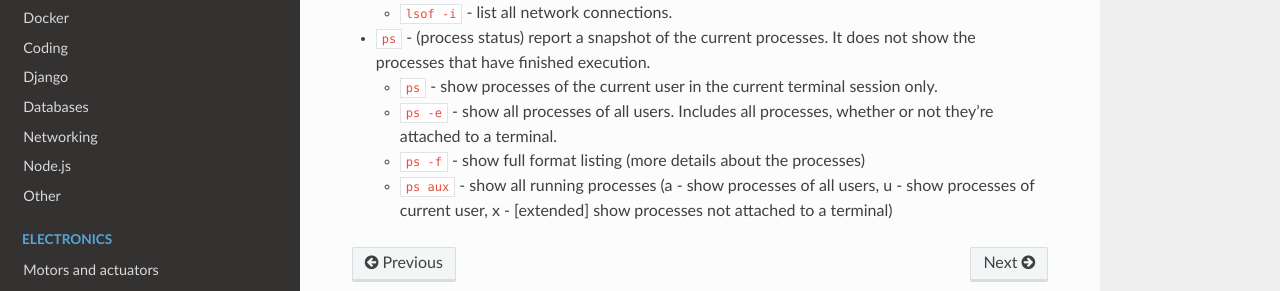
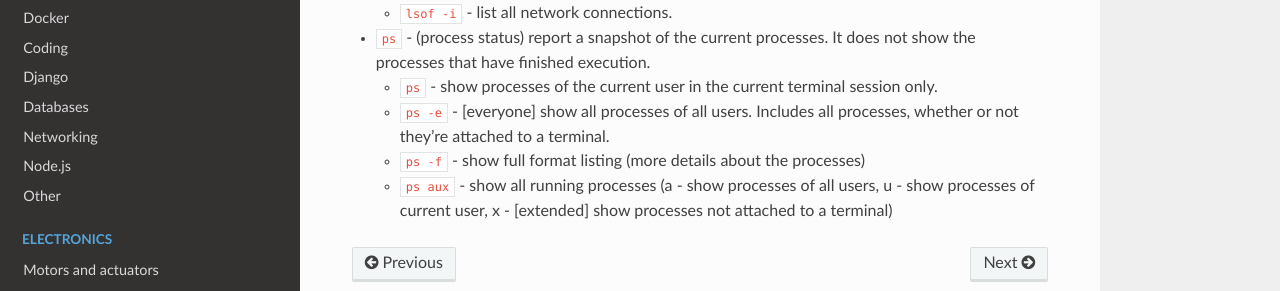
Before and after one commit to jevgenik/manuals, a Sphinx documentation site: the page built from source/files/software/linux/process_management.rst, in a window 1280 px wide. Shown: the part 233-524 px from the top of the page. Built offline with Sphinx 7.4.7 and the Read the Docs theme 2.0.0, drawn with Linux system fonts in a browser that asks for light colours.

Commit message:
process_management

```diff
--- a/source/files/software/linux/process_management.rst
+++ b/source/files/software/linux/process_management.rst
@@ -10,7 +10,7 @@ Process management
 * ``ps`` - (process status) report a snapshot of the current processes. It does not show the processes that have finished execution.
 
   - ``ps`` - show processes of the current user in the current terminal session only.
-  - ``ps -e`` - show all processes of all users. Includes all processes, whether or not they're attached to a terminal.
+  - ``ps -e`` - [everyone] show all processes of all users. Includes all processes, whether or not they're attached to a terminal.
   - ``ps -f`` - show full format listing (more details about the processes)
   - ``ps aux`` - show all running processes (a - show processes of all users, u - show processes of current user,
     x - [extended] show processes not attached to a terminal)
```
